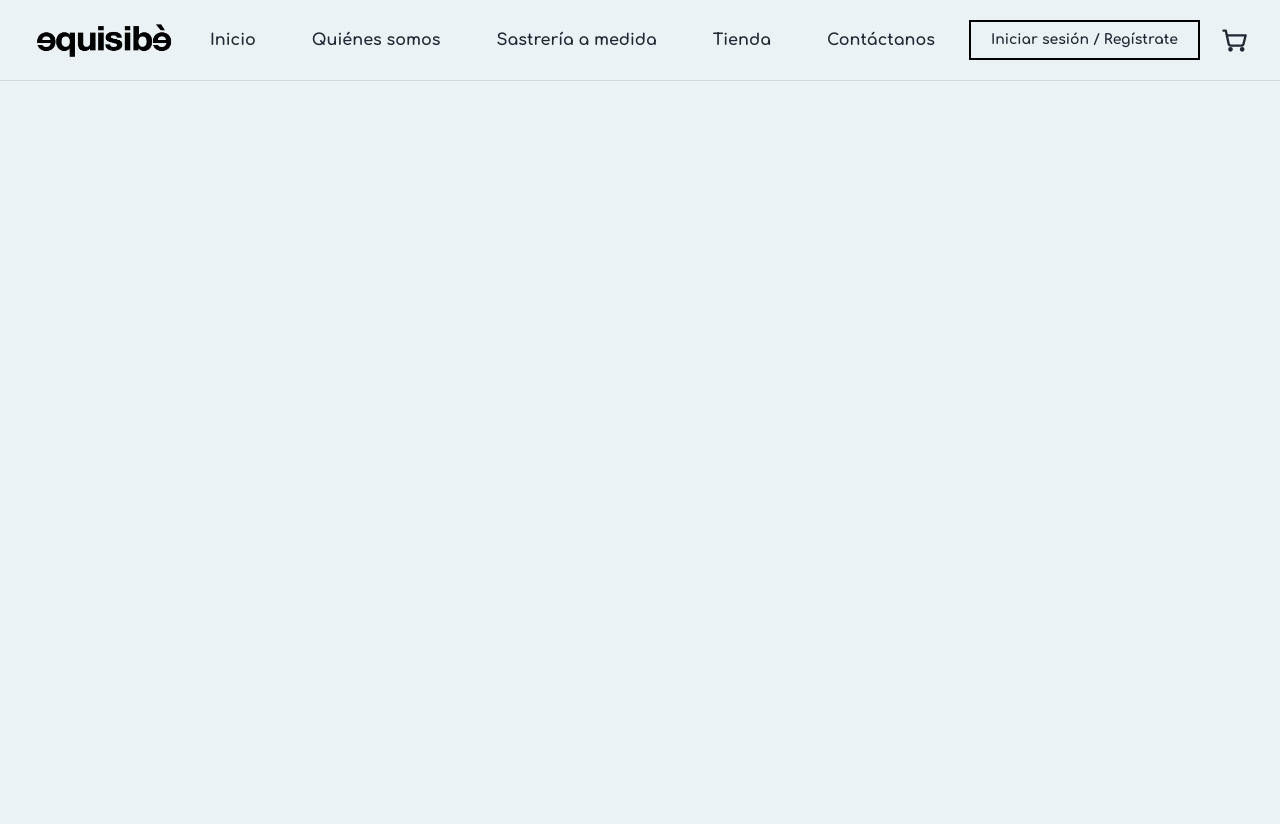
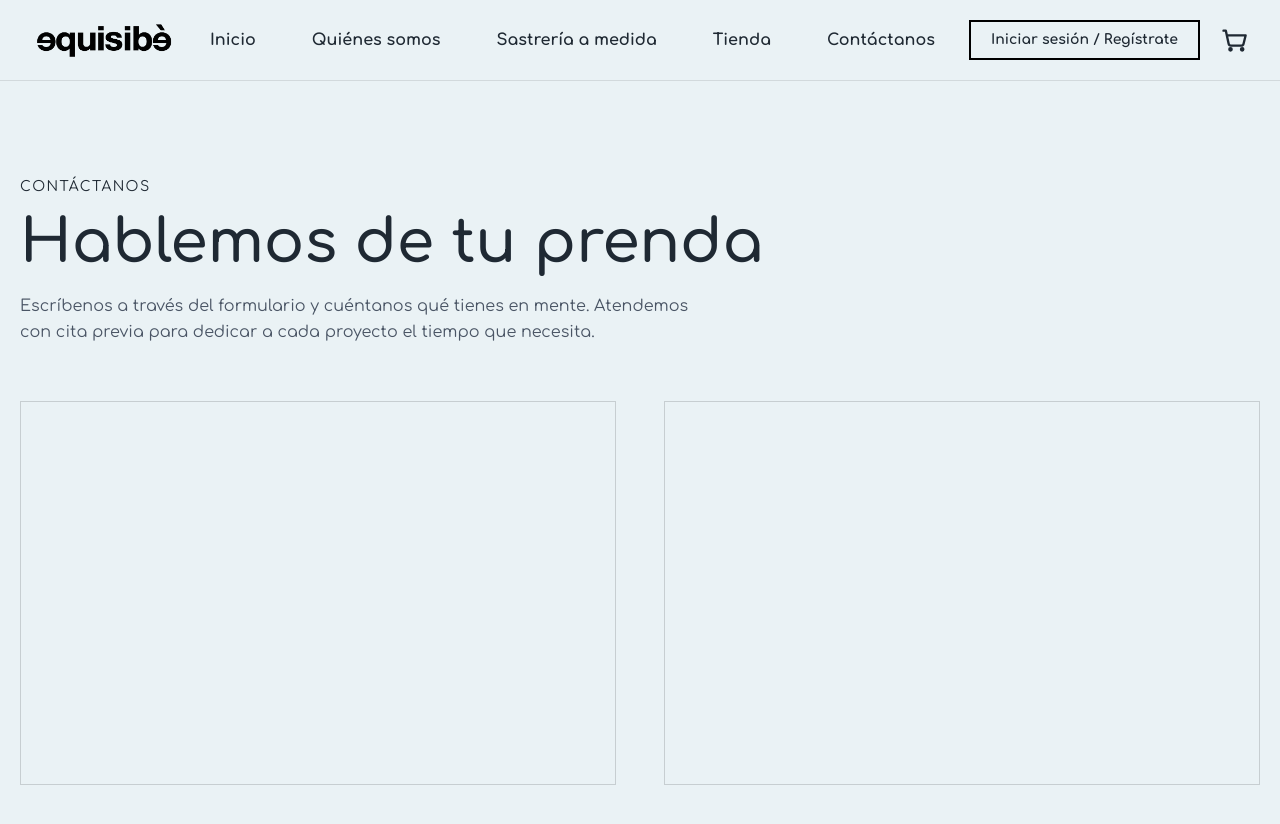
Before and after one commit to andreaperezgon/equisibe-frontend, a Vue app: page /contact in a window 1280 px wide. Shown: the top 824 px of the page. Before the commit the page ends 800 px from the top, so only its background shows below. Built offline with nearby package versions, Linux system fonts and the light colour scheme.

Commit message:
feat: add contact page and route

```diff
--- a/src/router/index.js
+++ b/src/router/index.js
@@ -2,6 +2,7 @@ import { createRouter, createWebHistory } from 'vue-router'
 import HomeView from '../views/HomeView.vue'
 import AboutView from '../views/AboutView.vue'
 import TailoringView from '../views/TailoringView.vue'
+import ContactView from '../views/ContactView.vue'
 const routes = [
   {
     path: '/',
@@ -18,6 +19,11 @@ const routes = [
   name: 'tailoring',
   component: TailoringView,
 },
+{
+  path: '/contact',
+  name: 'contact',
+  component: ContactView,
+},
 ]
 
 const router = createRouter({
--- /dev/null
+++ b/src/views/ContactView.vue
@@ -0,0 +1,29 @@
+<template>
+  <main class="mx-auto max-w-7xl px-5 py-16 md:py-24">
+    <section>
+      <p class="text-sm uppercase tracking-widest">
+        Contáctanos
+      </p>
+
+      <h1 class="mt-4 text-4xl font-semibold md:text-6xl">
+        Hablemos de tu prenda
+      </h1>
+
+      <p class="mt-5 max-w-2xl leading-relaxed text-gray-600">
+        Escríbenos a través del formulario y cuéntanos qué tienes en mente.
+        Atendemos con cita previa para dedicar a cada proyecto el tiempo que
+        necesita.
+      </p>
+    </section>
+
+    <div class="mt-14 grid gap-12 lg:grid-cols-2">
+
+      <!-- Aquí irá el formulario -->
+      <div class="min-h-96 border border-black/15"></div>
+
+      <!-- Aquí irán los datos de contacto y el mapa -->
+      <div class="min-h-96 border border-black/15"></div>
+
+    </div>
+  </main>
+</template>
```
